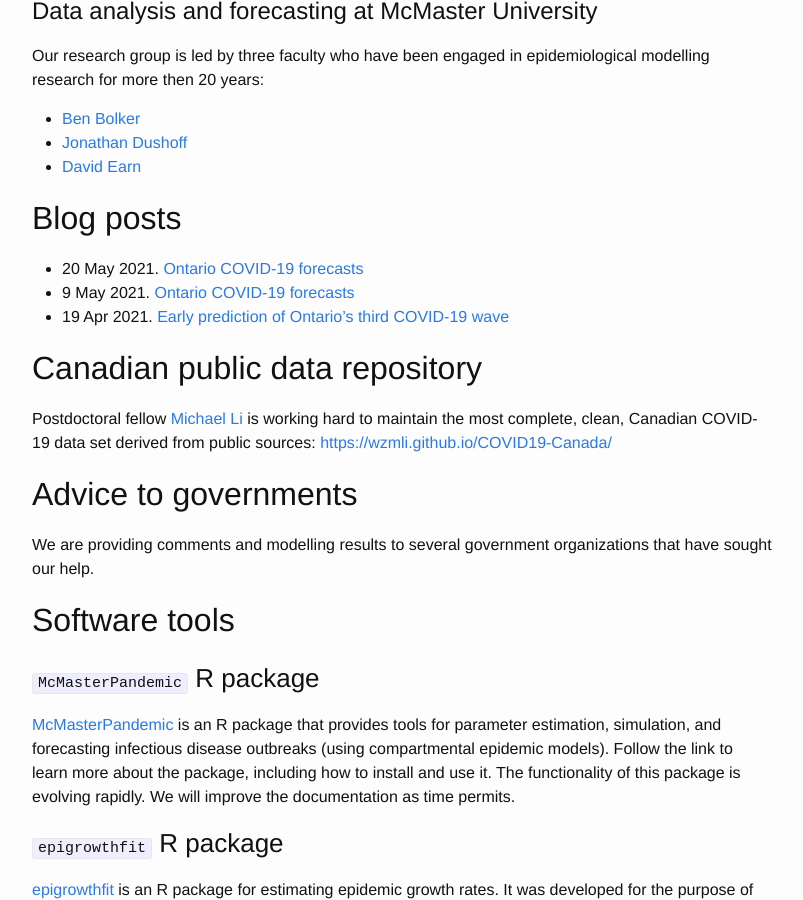
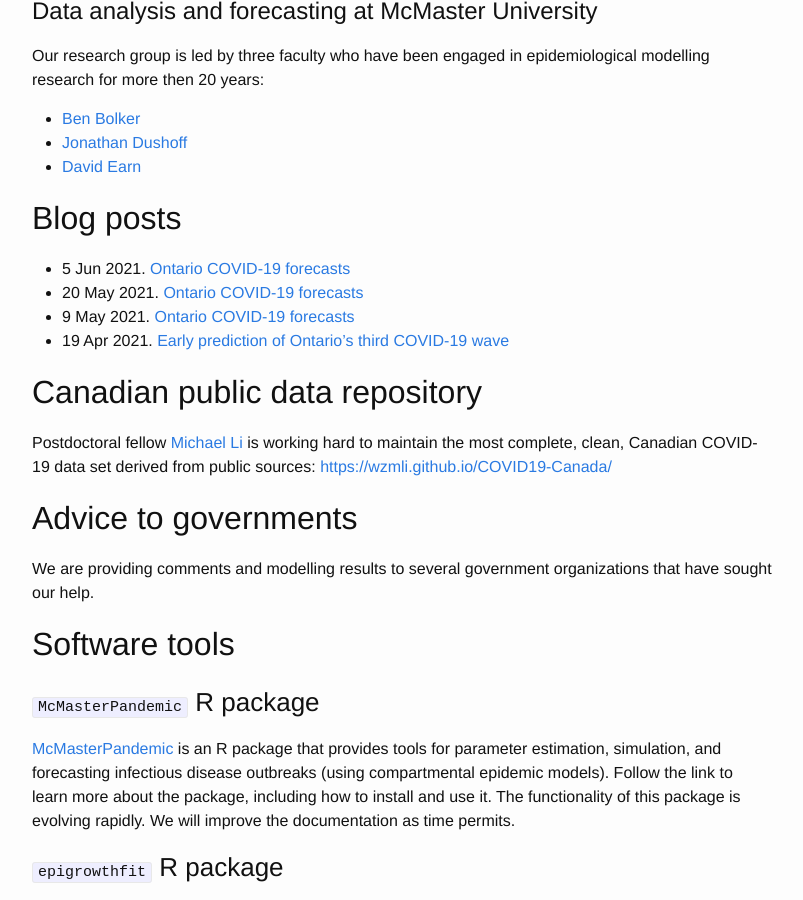
Before and after one commit to mac-theobio/mac-theobio.github.io, a Jekyll site: the page built from covid-19/index.md, in a window 1280 px wide and 900 px high, scrolled down 380 px. Shown: the whole window, without its empty margins (238-1041 px from the left). Built offline with Jekyll 4.4.1, drawn with Linux system fonts in a browser that asks for light colours.

Commit message:
new blog post

```diff
--- a/covid-19/index.md
+++ b/covid-19/index.md
@@ -13,6 +13,7 @@
 
 ## Blog posts
 
+-  5 Jun 2021. [Ontario COVID-19 forecasts](https://mac-theobio.github.io/forecasts/outputs/McMasterOntarioForecastsBlog2021-06-05)
 -  20 May 2021. [Ontario COVID-19 forecasts](https://mac-theobio.github.io/forecasts/outputs/McMasterOntarioForecastsBlog2021-05-20)
 -  9 May 2021. [Ontario COVID-19 forecasts](https://mac-theobio.github.io/forecasts/outputs/McMasterOntarioForecastsBlog2021-05-09)
 - 19 Apr 2021. [Early prediction of Ontario’s third COVID-19 wave](https://mac-theobio.github.io/forecasts/outputs/ON_accuracy.html)
```
